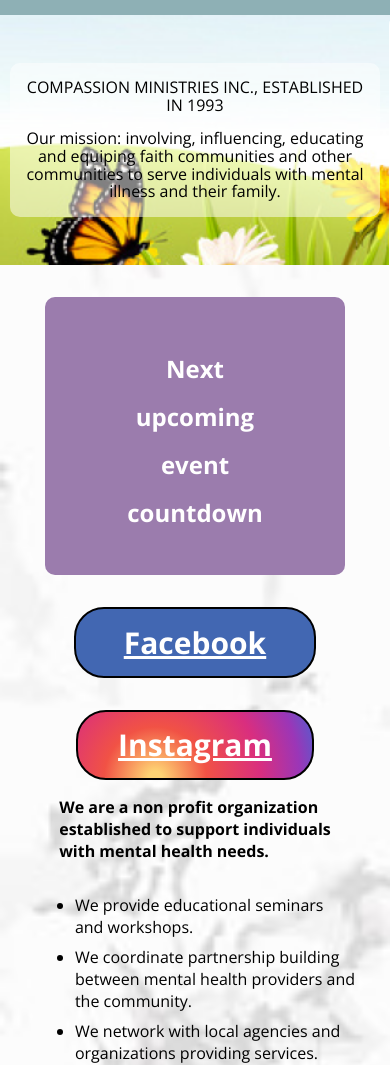
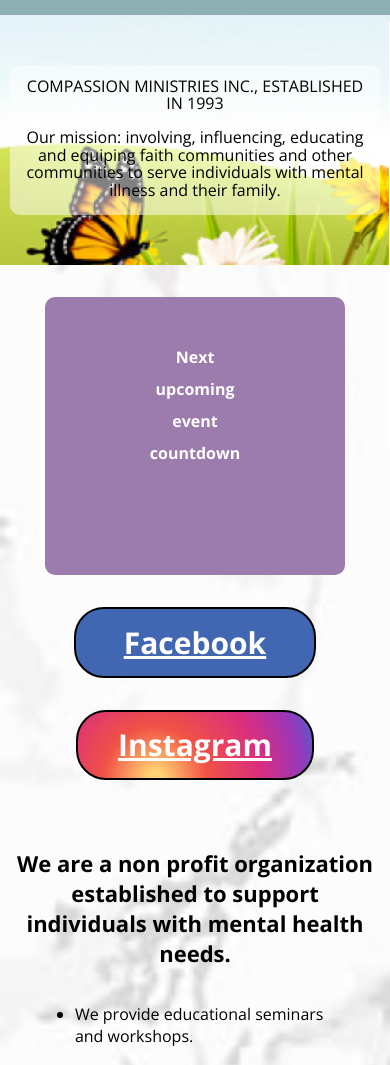
Before and after one commit to Lannyboi/compassion_ministries, a website: page index.html in a window 390 px wide. Shown: the part 55-1120 px from the top of the page. Drawn offline with nearby package versions, Linux system fonts and the light colour scheme.

Commit message:
Homepage responsive CSS
Started adding responsive CSS and  changed some class names

```diff
--- a/index.css
+++ b/index.css
@@ -3,7 +3,9 @@ html, body {
     padding: 0px;
 }
 
-.header {
+/* Start header CSS */
+
+header {
     display: flex;
     height: 70px;
     justify-content: space-between;
@@ -62,7 +64,7 @@ html, body {
     border: 1px solid white;
 }
 
-.border-remove-top{
+.border-remove-top {
     border-radius: 10px 0px 0px 0px;
 }
 
@@ -72,30 +74,36 @@ html, body {
 
 .hamburger-sidemenu.active {
     animation-name: slide-in;
-  }
+}
 
-  @keyframes slide-in {
+/* Hamburger side menu animation */
+
+@keyframes slide-in {
     0% {
       right: -170px;
     }
     100% {
       right: 0;
     }
-  }
+}
 
-.marble {
+/* End Header CSS */
+
+/* Start main CSS */
+
+.marble-background {
     background: url(images/marble-background.jpg);
-    background-repeat: none;
     background-size: cover;
 }
 
-.mission {
-    border-radius: 10px;
-    text-align: center;
-    font-family: 'Open sans', sans-serif;
-    font-weight: 400;
-    line-height: 1.1;
-    font-size: 16px;
+.header-intro-container {
+    display: none;
+    width: 100%;
+}
+
+.header-intro {
+    display: flex;
+    flex-direction: column;
 }
 
 .mission-text-container {
@@ -111,14 +119,13 @@ html, body {
     margin-bottom: 12px;
 }
 
-.pre-banner-wrapper {
-    display: flex;
-    width: 100%;
-}
-
-.pre-banner {
-    display: flex;
-    flex-direction: column;
+.mission-text {
+    border-radius: 10px;
+    text-align: center;
+    font-family: 'Open sans', sans-serif;
+    font-weight: 400;
+    line-height: 1.1;
+    font-size: 16px;
 }
 
 .banner {
@@ -155,11 +162,12 @@ html, body {
     border-radius: 10px;
 }
 
-.social-buttons {
+.social-buttons-container {
     display: flex;
     flex-direction: column;
     align-items: center;
     justify-content: center;
+    margin-bottom: 50px;
 }
 
 .face-btn {
@@ -173,7 +181,6 @@ html, body {
     font-family: 'Open Sans', sans-serif;
     font-weight: 700;
     cursor: pointer;
-
 }
 
 .insta-btn {
@@ -188,7 +195,7 @@ html, body {
     cursor: pointer;
 }
 
-.content {
+.what-we-offer-container {
     display: flex;
     flex-direction: column;
     align-items: center;
@@ -197,14 +204,20 @@ html, body {
     font-weight: 700;
     font-size: 1em;
 }
-.content1{
-    font-family: 'Open Sans', sans-serif;
-    font-weight: 400;
-    font-size: 1em;
+
+.what-we-offer-container > h2 {
+    font-size: 22px;
+    text-align: center;
+    padding: 0px 10px;
 }
 
-.content2{
-    margin-bottom: .5rem;
+.what-we-offer-list{
+    font-family: 'Open Sans', sans-serif;
+}
+
+.what-we-offer-list > li {
+    font-weight: 400;
+    margin-bottom: 20px;
 }
 
 .donations{
@@ -215,6 +228,7 @@ html, body {
 }
 
 .donate-img{
+    width: 300px;
     border-radius: 10px;
 }
 
@@ -402,10 +416,8 @@ footer > p {
     display: inline;
 }
 
-
-
-@media only screen and (max-width: 700px) {
-    .pre-banner-wrapper {
+/* @media only screen and (max-width: 700px) {
+    .header-intro-container {
         display: none;
     }
-}
+} */
--- a/index.html
+++ b/index.html
@@ -16,8 +16,9 @@
         <link href="https://fonts.googleapis.com/css2?family=Lato&display=swap" rel="stylesheet">
         <link href="https://fonts.googleapis.com/css2?family=Open+Sans:wght@400;700&display=swap" rel="stylesheet">
     </head>
-<body class="body">
-    <header class="header">
+    <body>
+
+        <header>
             <h1 class="title-company-name">Compassion Ministries</h1>
             <div>
                 <img src="images/Hamburger_icon.svg.png" height="35" class="hamburger-icon" id="toggle-btn" />
@@ -31,10 +32,11 @@
                 </div>
             </div>
         </header>
-    <main class="marble">
-        <section class="pre-banner-wrapper">
-            <img src="images/handshake.png" height="32" width="42" />
-            <div class="pre-banner">
+
+        <main class="marble-background">
+            <div class="header-intro-container">
+                <img src="images/handshake.png" height="32" width="32" />
+                <div class="header-intro">
                     <h1>COMPASSION MINISTRIES INC.</h1>
                     <p>Established in 1993</p>
                     <div>
@@ -43,53 +45,52 @@
                     </div>
                 </div>
                 <img src="images/handshake.png" height="32" width="42" />
-        </section>
-        <section>
+            </div>
+
             <div class="banner">
                 <div class="mission-text-container">
-                    <h3 class="mission mission-toptext">COMPASSION MINISTRIES INC., ESTABLISHED IN 1993</h3>
-                    <h3 class="mission">
+                    <h2 class="mission-text mission-toptext">COMPASSION MINISTRIES INC., ESTABLISHED IN 1993</h2>
+                    <h3 class="mission-text">
                         Our mission: involving, influencing, educating
                         and equiping faith communities and other communities to serve individuals with mental illness and their family.
                     </h3>
                 </div>
             </div>
-        <section>
+
+            <!-- ***TEMPORARY*** -->
             <div class="event-feed">
                 <div class="event-box">
-                    <h2>Next <br> upcoming <br> event <br> countdown</h2>
+                    <p>Next <br> upcoming <br> event <br> countdown</p>
                 </div>
             </div>
+            <!-- ***TEMPORARY -->
 
-        </section>
-        <section>
-            <div class="social-buttons">
+            <div class="social-buttons-container">
                 <a target="_blank" class="face-btn" href="https://www.facebook.com/profile.php?id=100064532566389&mibextid=ZbWKwL">Facebook</a>
                 <a target="_blank" class="insta-btn" href="https://www.instagram.com/compassionministriesinc/">Instagram</a>
             </div>
-        </section>
-        <section>
-            <div class="content">
-                <p>We are a non profit organization <br> established to support individuals <br> with mental health needs.</p>
-                <ul class="content1">
-                    <li class="content2">We provide educational seminars <br> and workshops.</li>
-                    <li class="content2">We coordinate partnership building <br> between mental health providers and <br> the community.</li>
-                    <li class="content2">We network with local agencies and <br> organizations providing services.</li>
-                    <li class="content2">We offer support groups.</li>
+
+            <div class="what-we-offer-container">
+                <h2>We are a non profit organization established to support individuals with mental health needs.</h2>
+                <ul class="what-we-offer-list">
+                    <li>We provide educational seminars <br> and workshops.</li>
+                    <li>We coordinate partnership building <br> between mental health providers and <br> the community.</li>
+                    <li>We network with local agencies and <br> organizations providing services.</li>
+                    <li>We offer support groups.</li>
                 </ul>
             </div>
-        </section>
-        <section>
+
             <div class="donations">
-                <img src="images/orangeheart.jpeg" height="178.13px" width="300px" class="donate-img" />
+                <img src="images/orangeheart.jpeg" class="donate-img" />
                 <a target="_blank" class="donate-btn" href="https://www.paypal.com/donate?token=HE-XK0BMz4OQfeBf2Z6efUcBU9krce4einPhAva7vxWp-L0oKjMYI2QtPP6C2yOm_2Hmw7oJyRta15Vz">Donate</a>
             </div>
-        </section>
         </main>
+
         <footer class="footer">
             <a target="_blank" href="https://www.instagram.com/compassionministriesinc/"><img src="images/instagram-icon.png" height="40px" width="40px" /></a>
-        <p>Compassion Ministries, Inc © <br> All Rights Reserved.</p>
+            <p>Compassion Ministries, Inc © All Rights Reserved.</p>
             <a target="_blank" href="https://www.facebook.com/profile.php?id=100064532566389&mibextid=ZbWKwL"> <img src="images/facebook-icon.png" height="40px" width="40px" /></a>
         </footer>
+
     </body>
 </html>
```
Also changed, not shown: aboutus.html (+1 -1 lines). Lines whose indentation alone changed are shown as unchanged.
